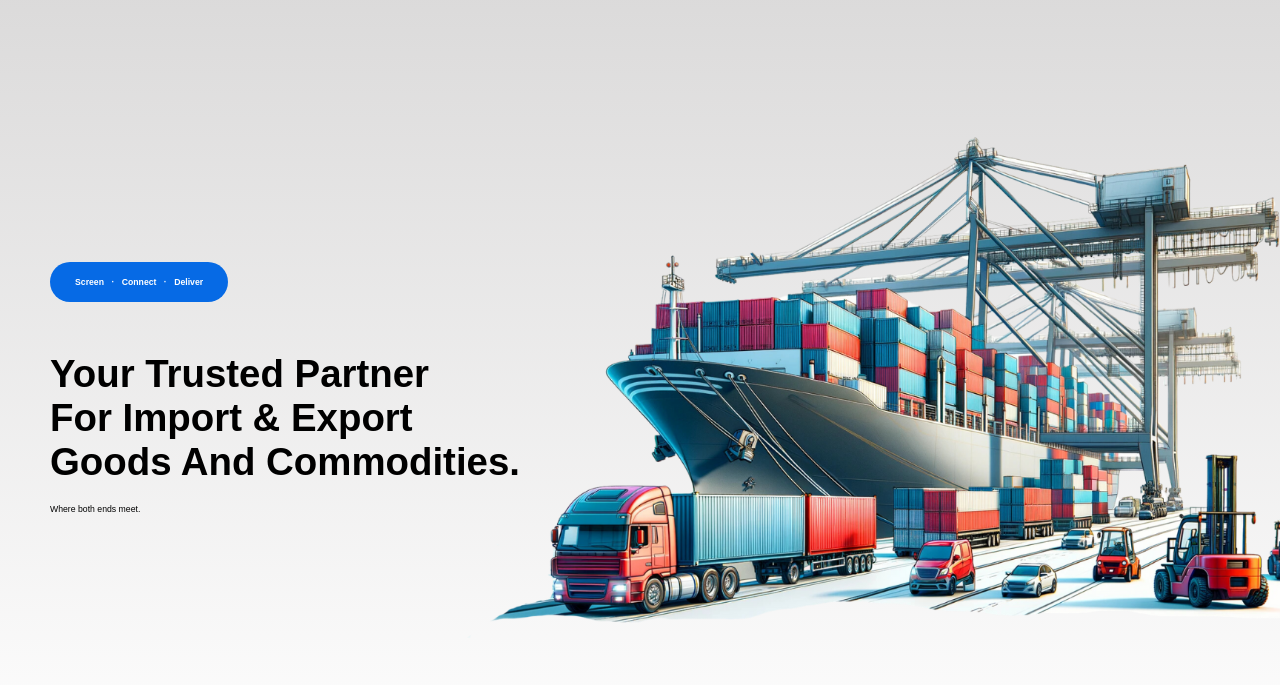
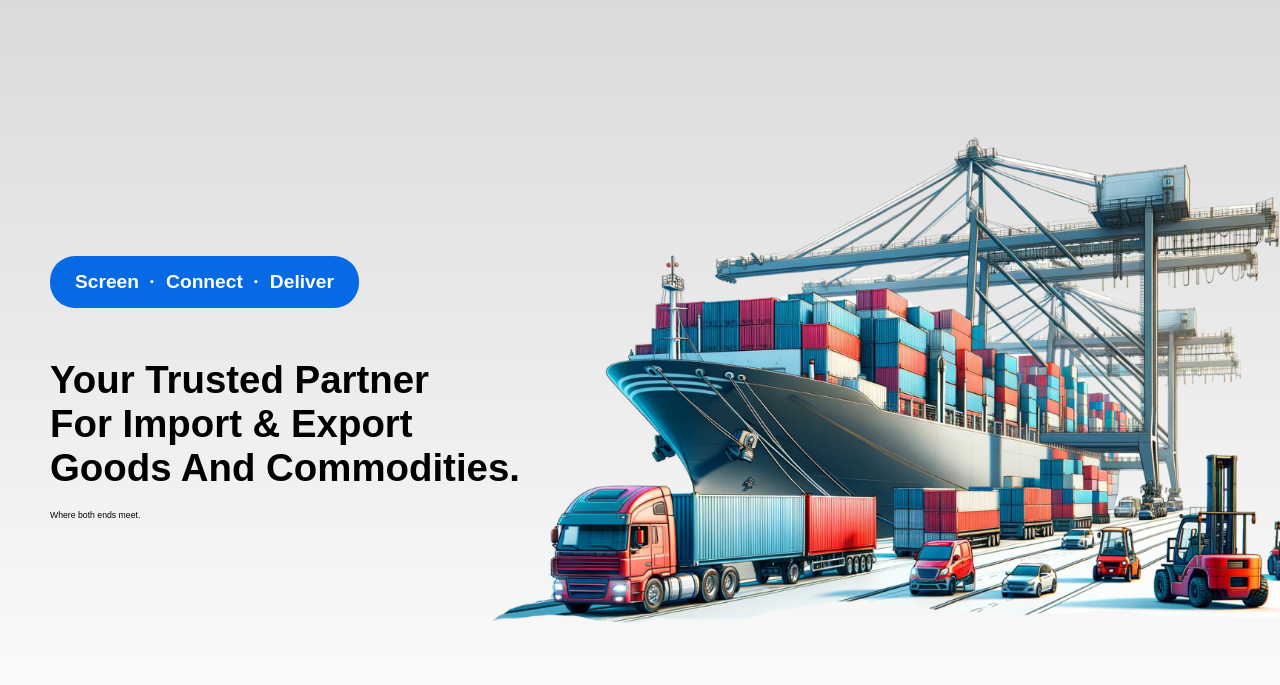
Before and after one commit to silverprimez/solvemen, a plain HTML site: page index.html in a window 1280 px wide. Shown: the part 96-781 px from the top of the page. Drawn offline with nearby package versions, Linux system fonts and the light colour scheme.

Commit message:
Update hero-section.css

```diff
--- a/css/homepage/hero-section.css
+++ b/css/homepage/hero-section.css
@@ -17,7 +17,7 @@
     border-radius: 25px;
     margin: 50px 50px;
     font-weight: bold;
-    font-size: clamp(0.34rem, 0.68vw, 16px); /*1vw*/
+    font-size: 1.5vw; /*clamp(0.34rem, 0.68vw, 16px)*/
     word-spacing: 5px;
 }
 
```
